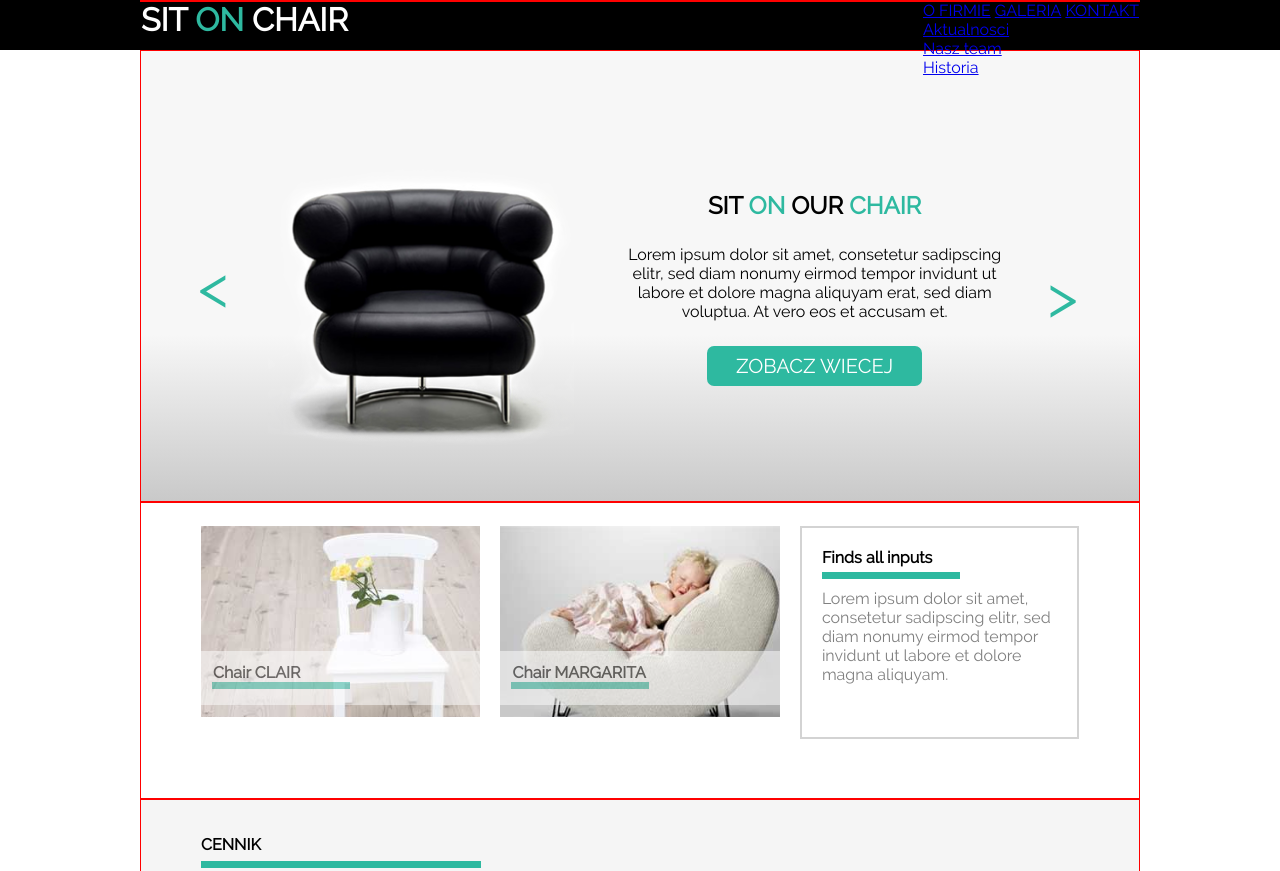
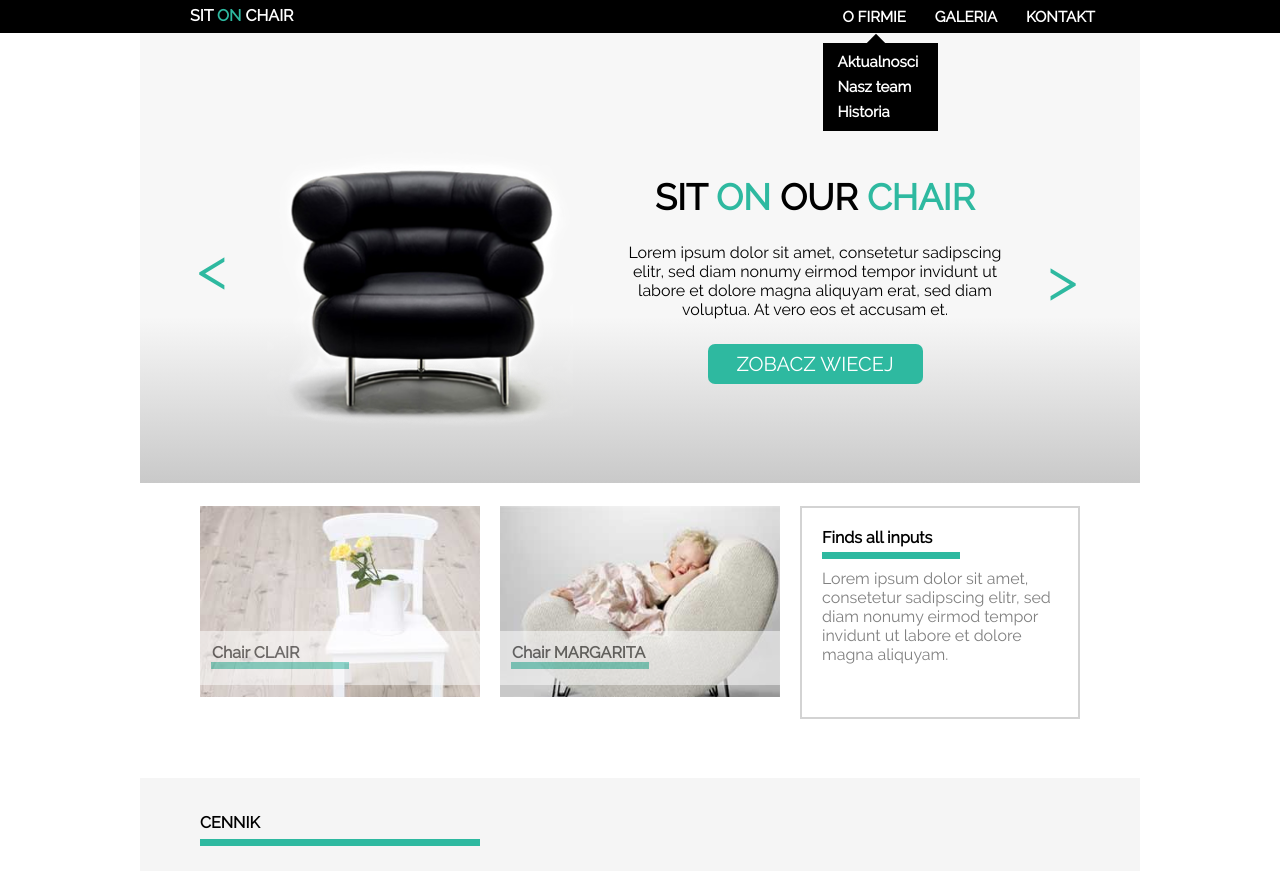
Before and after one commit to BartekMy/First-Workshop, a plain HTML site: page index.html in a window 1280 px wide. Shown: the top 871 px of the page. Drawn offline with Linux system fonts and the light colour scheme.

Commit message:
Corrections

```diff
--- a/css/style.css
+++ b/css/style.css
@@ -15,7 +15,7 @@
     width: 1000px;
     margin: 0 auto;
     box-sizing: border-box;
-    border: 1px solid red;
+    /* border: 1px solid red; */
 }
 
 header, section, footer {
@@ -24,12 +24,15 @@ header, section, footer {
 
 header {
     background-color: black;
-    height: 50px;
+    height: 33px;
 }
 
 #logo {
     color: white;
     float: left;
+    font-size: medium;
+    padding: 6px;
+    padding-left: 50px;
 }
 
 span {
@@ -42,18 +45,53 @@ nav {
 
 #first_level {
     position: relative;
+    margin-right: 45px;
+    margin-top: 8px;
+    font-size: 15px;
+    font-weight: bold;
+    text-decoration: none;
+    color: white;
+}
+
+#cube {
+    width: 20px;
+    height: 20px;
+    background-color: black;
+    position: absolute;
+    -webkit-transform: rotate(45deg);
+    top: 30px;
+    left: 48px;
 }
 
 #second_level {
     position: absolute;
+    top: 35px;
+    left: 5px;
+    background-color: black;
+    width: 115px;
+    height: 78px;
+    padding-top: 10px;
 }
 
 #first_level li {
     display: inline-block;
 }
 
+#first_level li a {
+    display: inline-block;
+    text-decoration: none;
+    color: white;
+    padding-left: 25px;
+}
+
+#top_menu {
+    margin-bottom: 10px;
+}
+
 #second_level li {
     display: block;
+    padding-bottom: 7px;
+    margin-left: -10px;
 }
 
 .large_box {
@@ -87,7 +125,7 @@ nav {
     color: #2eb9a0;
     width: 10%;
     position: absolute;
-    bottom: 55px;
+    bottom: 70px;
     left: 450px;
 }
 
@@ -122,6 +160,8 @@ nav {
 
 #middle_logo {
   margin-top: 75px;
+  font-size: 36px;
+  font-weight: bold;
 }
 
 #middle_text {
@@ -231,7 +271,7 @@ nav {
     position: relative;
     margin-top: 80px;
     margin-left: 60px;
-    margin-right: -40px;
+    margin-right: -42px;
     background-color: ghostwhite;
 }
 
@@ -291,6 +331,7 @@ h5 {
     top: 60px;
     right: 88px;
     background-color: white;
+    color: grey;
 }
 
 .little_circle_center {
@@ -321,6 +362,7 @@ h5 {
     top: 60px;
     right: 88px;
     background-color: white;
+    color: #2eb9a0;
 }
 
 table {
@@ -329,6 +371,7 @@ table {
     position: absolute;
     top: 187px;
     border-collapse: collapse;
+    color: grey;
 }
 
 td {
@@ -476,14 +519,14 @@ footer {
 
 #copyright {
     float: left;
-    width: 65%;
+    width: 59%;
     margin-left: 48px;
     margin-top: 5px;
 }
 
 .social {
     float: left;
-    width: 15%;
+    width: 20%;
 }
 
 #flickr {
--- a/index.html
+++ b/index.html
@@ -13,7 +13,8 @@
             <h1 id="logo">SIT <span>ON</span> CHAIR</h1>
             <nav>
                 <ul id="first_level">
-                    <li><a href="#">O FIRMIE</a>
+                    <li><a id="top_menu" href="#">O FIRMIE</a>
+                      <div id="cube"></div>
                         <ul id="second_level">
                             <li><a href="#">Aktualnosci</a></li>
                             <li><a href="#">Nasz team</a></li>
```
Lines whose indentation alone changed are shown as unchanged.
